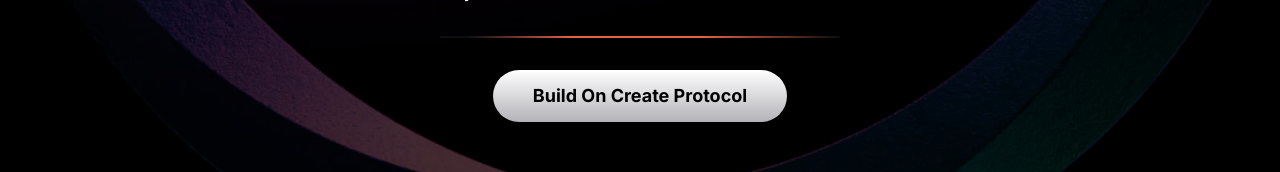
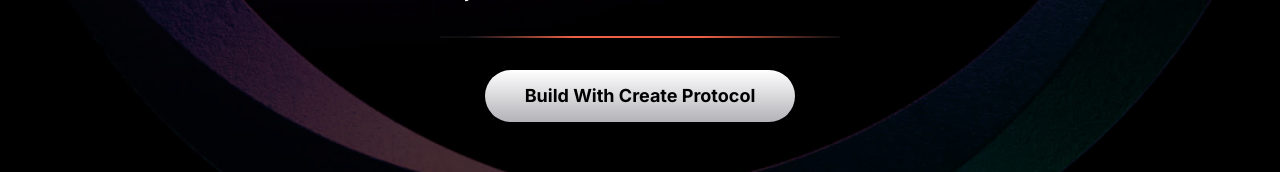
Before and after one commit to create-protocol/createprotocol-latest, a Next.js app: page / in a window 1280 px wide. Shown: the part 392-564 px from the top of the page. Built offline with nearby package versions, Linux system fonts and the light colour scheme.

Commit message:
add: buith on - with

```diff
--- a/src/components/Banner.tsx
+++ b/src/components/Banner.tsx
@@ -47,7 +47,7 @@
           href="https://docs.google.com/forms/d/1cYRgLyKIcNozuZiCr7HdtnCQ97zeySLe9jk-SmDEWZI/viewform?edit_requested=true"
         >
           <button className="bg-button rounded-full px-6 py-2.5 text-sm font-bold text-black lg:px-8 lg:py-3 lg:text-base xl:px-10 xl:text-lg">
-            Build On Create Protocol
+            Build With Create Protocol
           </button>
         </a>
       </div>
```
